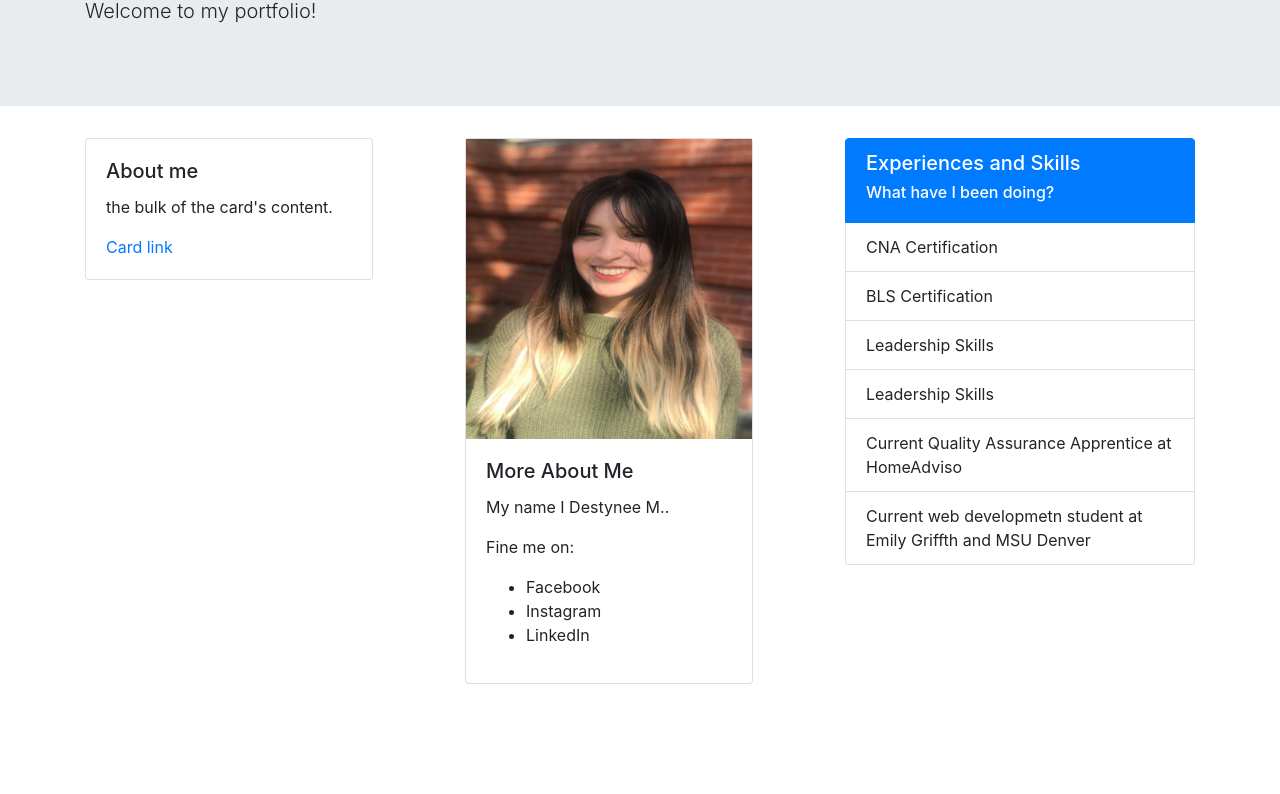
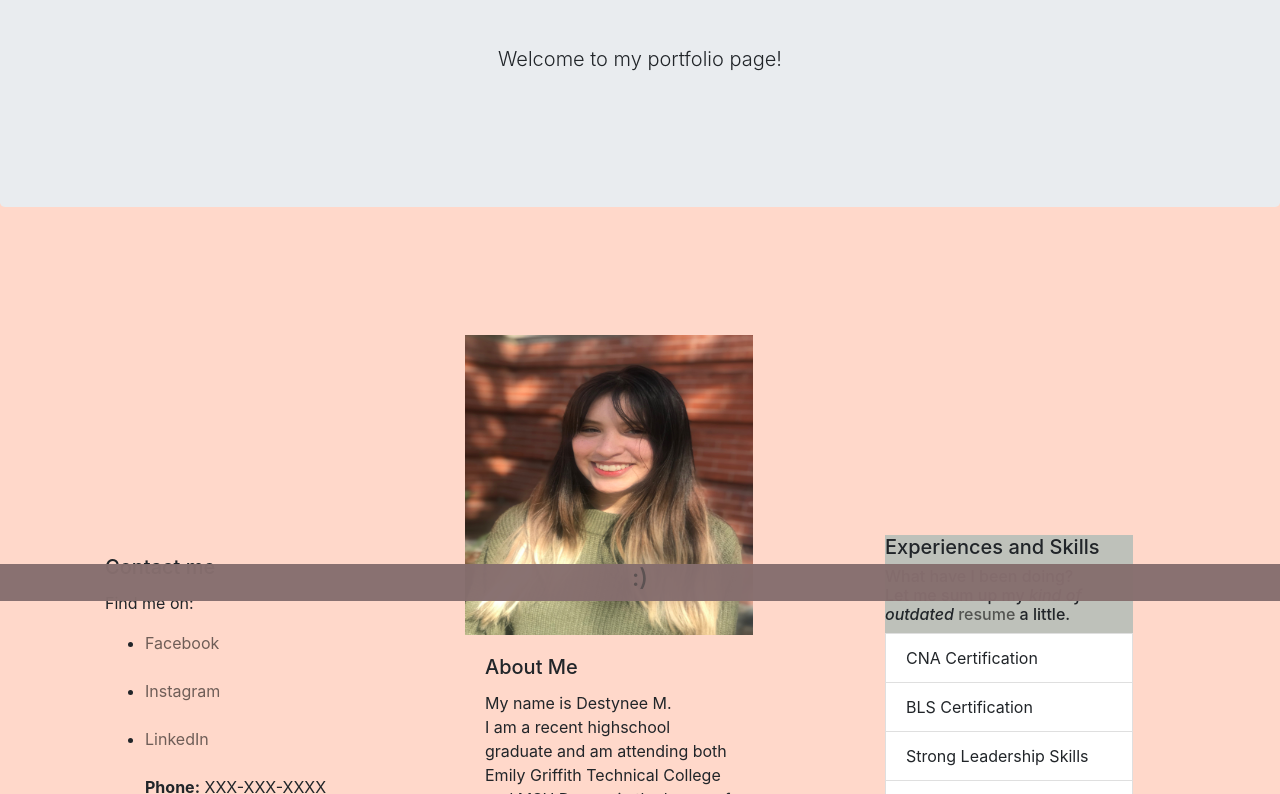
Before and after one commit to deermartinez/bootstrap-portfolio, a plain HTML site: page index.html in a window 1280 px wide. Shown: the part 199-993 px from the top of the page. Before the commit the page ends 883 px from the top, so only its background shows below. Drawn offline with nearby package versions, Linux system fonts and the light colour scheme; a web font is replaced by a local one.

Commit message:
color correction

```diff
--- a/index.html
+++ b/index.html
@@ -22,65 +22,80 @@
 
 <body>
   <nav class="navbar navbar-expand-lg navbar-light bg-light">
-        <a class="navbar-brand" href="#">Navbar w/ text</a>
-        <button class="navbar-toggler" type="button" data-toggle="collapse" data-target="#navbarText" aria-controls="navbarText" aria-expanded="false" aria-label="Toggle navigation">
+    <a class="navbar-brand" href="#">"This is Only the Beginning"</a>
+    <button class="navbar-toggler" type="button" data-toggle="collapse" data-target="#navbarText"
+      aria-controls="navbarText" aria-expanded="false" aria-label="Toggle navigation">
       <span class="navbar-toggler-icon"></span>
     </button>
     <div class="collapse navbar-collapse" id="navbarText">
       <ul class="navbar-nav mr-auto">
         <li class="nav-item active">
-              <a class="nav-link" href="#">Home <span class="sr-only">(current)</span></a>
+          <a class="nav-link" href="index.html">Home <span class="sr-only">(current)</span></a>
         </li>
         <li class="nav-item">
-              <a class="nav-link" href="#">Features</a>
+          <a class="nav-link" href="https://github.com/deermartinez?tab=repositories">My Github</a>
         </li>
         <li class="nav-item">
-              <a class="nav-link" href="#">Pricing</a>
+          <a class="nav-link" href="image/Resume H as of july 2020.pdf">My Direct Resume</a>
         </li>
       </ul>
       <span class="navbar-text">
-            A little of a look into who I am.
+        A little of a look into me.
       </span>
     </div>
   </nav>
 
 
-      <div class="jumbotron jumbotron-fluid">
+  <div class="jumbotron">
     <div class="container">
-          <h1 class="display-4">Destynee M.</h1>
-          <p class="lead">Welcome to my portfolio!</p>
+      <h1 class="display-4">Destynee M. Portfolio</h1>
+      <br>
+      <br>
+      <p class="lead">Welcome to my portfolio page!</p>
     </div>
   </div>
+  <br>
+  <br>
+  <br>
+  <br>
 
   <div class="container">
     <div class="row">
       <div class="col-4">
-            <div class="card" style="width: 18rem;">
+        <div class="card1" style="width: 18rem;">
           <div class="card-body">
-                  <h5 class="card-title">About me</h5>
+            <h5 class="card-title">Contact me</h5>
 
-                  <p class="card-text">the bulk of the card's content.</p>
-                  <a href="#" class="card-link">Card link</a>
+            <p class="card-text">Find me on:
+              <ul>
+                <li><a href="https://www.facebook.com/">Facebook</a></li>
+                <br>
+                <li><a href="https://www.instagram.com/accounts/login/?hl=en">Instagram</a></li>
+                <br>
+                <li><a href="https://www.linkedin.com/login">LinkedIn</a></li>
+                <br>
+                <strong>Phone:</strong> XXX-XXX-XXXX
+                <br>
+                <br>
+                <strong>Email:</strong>XXXXXX@gmail.com
 
+              </ul></main>
+            </p>
           </div>
         </div>
       </div>
 
       <div class="col-4">
-            <div class="card" style="width: 18rem;">
+        <div class="card2" style="width: 18rem;">
           <img src="image/IMG_2243.JPG">
           <div class="card-body">
-                  <h5 class="card-title">More About Me</h5>
+            <h5 class="card-title">About Me</h5>
 
-                  <p class="card-text">My name I Destynee M..</p>
+            <p class="card-text">My name is Destynee M. <br> I am a recent highschool graduate and am attending both
+              Emily Griffith Technical College and MSU Denver in the hopes of pursuing  the path of
+              healthcare and computer development. <br> I am the youngest of a big family but am a hard worker and want
+              to one day make my dog proud of knowing me. </p>
             <p>
-                    Fine me on:
-                    <ul>
-                      <li>Facebook</li>
-                      <li>Instagram</li>
-                      <li>LinkedIn</li>
-
-                    </ul>
             </p>
 
           </div>
@@ -88,33 +103,32 @@
       </div>
 
       <div class="col-4">
-          <ul class="list-group">
-            <li class="list-group-item active">
+        <ul class="card3">
+          <li class="list-group">
             <h5>Experiences and Skills</h5>
-              <h6>What have I been doing?</h6></li>
+            <h6>What have I been doing? <br> Let me sum up my <i>kind of outdated</i><a
+                href="image/Resume H as of july 2020.pdf"> resume</a> a little. </h6>
+          </li>
           <li class="list-group-item">CNA Certification</li>
           <li class="list-group-item">BLS Certification</li>
-            <li class="list-group-item">Leadership Skills</li>
-            <li class="list-group-item">Leadership Skills</li>
+          <li class="list-group-item">Strong Leadership Skills </li>
+          <li class="list-group-item">Project Management</li>
           <li class="list-group-item">Current Quality Assurance Apprentice at HomeAdviso</li>
-            <li class="list-group-item">Current web developmetn student at Emily Griffth and MSU Denver</li>
+          <li class="list-group-item">Current web developmetn student at Emily Griffth and MSU Denver
+            <br> Check out my <a href="https://github.com/deermartinez?tab=repositories">previous Emily Griffith work</a>  !
+          </li>
         </ul>
       </div>
     </div>
+    <br>
+    <br>
+    <br>
 
 
 
 
   </div>
-
-
-
-
-
-
-
-
-
-
-
+  <footer>
+  <h4>:)</h4>
+</footer>
 </body>
--- a/style.css
+++ b/style.css
@@ -10,9 +10,39 @@ img{
     width:100%;
 }
 
-.md-4{
+body{
+    background-color: rgba(255, 127, 80, 0.301);
+}
 
+.card1,.card3{
+    width: 18rem;
+    padding-top: 200px;
+    border-color: rgba(0, 0, 0, 0.226);
+}
 
+.card2{
+    width: 18rem;
+}
 
+a{
+    color: rgba(0, 0, 0, 0.568);
+}
 
+.jumbotron{
+    height: 350px;
+    text-align: center;
 }
+
+.list-group{
+    background-color: rgba(95, 158, 160, 0.404);
+}
+
+footer {
+    position: fixed;
+    left: 0;
+    bottom: 0;
+    width: 100%;
+    background-color: rgba(134, 111, 111, 0.972);
+    color: rgb(92, 82, 82);
+    text-align: center;
+  }
```
Also changed, not shown: 1 other file. Lines whose indentation alone changed are shown as unchanged.
